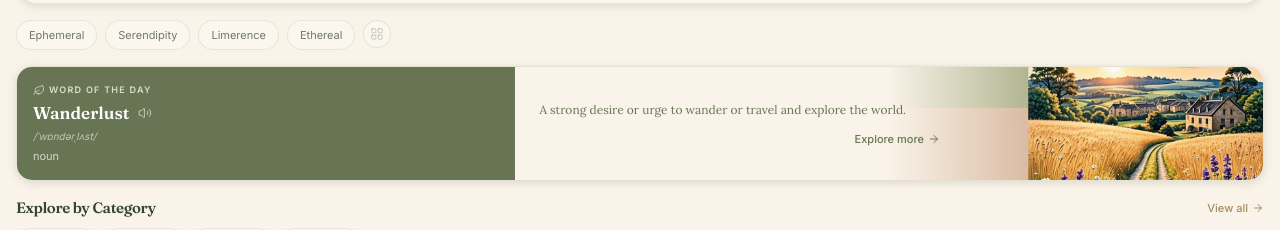
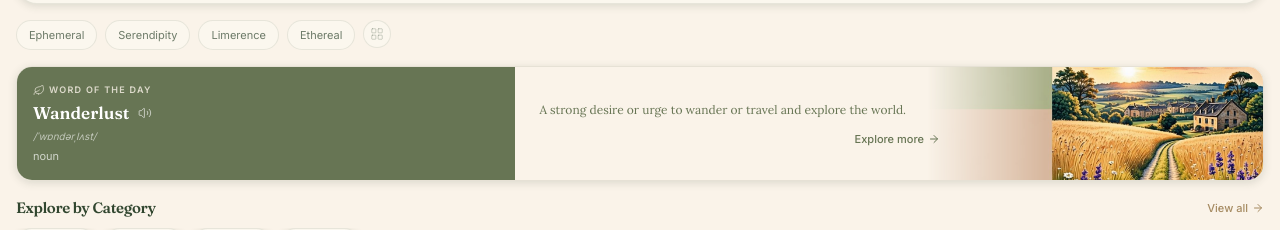
Before and after one commit to Grapsee-Official/lexicon, a Next.js app: page / in a window 1280 px wide. Shown: the part 326-556 px from the top of the page. Built offline with nearby package versions, Linux system fonts and the light colour scheme.

Commit message:
695fcecc-3e7d-4c3d-998c-d1d710df27f3

```diff
--- a/src/components/lexora/word-of-the-day-card.tsx
+++ b/src/components/lexora/word-of-the-day-card.tsx
@@ -11,15 +11,15 @@ import type { WordEntry } from "@/lib/lexora-data";
  *
  * STRICT 2-COLUMN SPLIT:
  *   LEFT (40%):  solid bg-[#677554], white/cream text (word info)
- *   RIGHT (60%): solid bg-[#FAF3E9], text-[#677554] (definition + Explore more)
+ *   RIGHT (60%): solid bg-[#FAF3E9], text-[#677554] (full definition + Explore more)
  *
- * Right panel internal layout:
- *   - relative overflow-hidden container
- *   - Text wrapper: w-[60%] relative z-10 flex flex-col justify-center h-full px-6
- *     (holds BOTH paragraph + Explore more, sits on solid #FAF3E9)
- *   - Image: absolute top-0 right-0 w-[50%] h-full z-0, object-cover
- *   - Image mask: linear-gradient(to right, transparent 0%, black 40%)
- *     (only LEFT edge fades; top/bottom/right stay flush)
+ * Right panel:
+ *   - Card container: overflow-hidden rounded-2xl
+ *   - Image container: absolute top-0 right-0 h-full w-[45%] z-0
+ *   - Image: h-full w-full object-cover object-right (fills full height, no checkered bg)
+ *   - Image mask: linear-gradient(to right, transparent 0%, black 35%) — left edge only
+ *   - Text container: relative z-10 w-[60%] flex flex-col justify-center h-full p-6
+ *   - Definition: NO line-clamp, full text renders
  */
 export function WordOfTheDayCard({
   word,
@@ -76,15 +76,48 @@ export function WordOfTheDayCard({
       </div>
 
       {/* ============================================================
-          RIGHT PANEL (60%) — relative overflow-hidden.
-          Text wrapper (z-10) on solid #FAF3E9.
-          Image (z-0) absolute top-0 right-0 w-[50%] h-full, masked.
+          RIGHT PANEL (60%) — relative overflow-hidden bg-[#FAF3E9].
+          Image fills full height (object-cover object-right).
+          Text container z-10 on left 60%, over the faded image edge.
           ============================================================ */}
       <div className="relative overflow-hidden bg-[#FAF3E9]">
-        {/* Text wrapper — sits on solid #FAF3E9, never over image.
-            w-[60%] keeps it clear of the image's w-[50%] on the right. */}
-        <div className="relative z-10 flex h-full w-[60%] flex-col justify-center gap-3 px-6">
-          <p className="line-clamp-3 font-long text-[12px] leading-relaxed text-[#677554]">
+        {/* Image container — absolute top-0 right-0 h-full w-[45%] z-0.
+            object-cover object-right stretches image top-to-bottom
+            without exposing transparent checkered backgrounds. */}
+        <div className="absolute right-0 top-0 z-0 h-full w-[45%]">
+          <img
+            src="/illustrations/wotd-bg-light.png"
+            alt=""
+            aria-hidden
+            className="h-full w-full object-cover object-right dark:hidden"
+            style={{
+              // Soft mask fade on LEFT edge only — blends into #FAF3E9.
+              // Top/bottom/right stay crisp against card borders.
+              WebkitMaskImage:
+                "linear-gradient(to right, transparent 0%, black 35%)",
+              maskImage:
+                "linear-gradient(to right, transparent 0%, black 35%)",
+            }}
+          />
+          <img
+            src="/illustrations/wotd-bg-dark.png"
+            alt=""
+            aria-hidden
+            className="hidden h-full w-full object-cover object-right dark:block"
+            style={{
+              WebkitMaskImage:
+                "linear-gradient(to right, transparent 0%, black 35%)",
+              maskImage:
+                "linear-gradient(to right, transparent 0%, black 35%)",
+            }}
+          />
+        </div>
+
+        {/* Text container — relative z-10 w-[60%] flex flex-col justify-center h-full p-6.
+            Sits over the faded left region of the image. */}
+        <div className="relative z-10 flex h-full w-[60%] flex-col justify-center gap-3 p-6">
+          {/* NO line-clamp — full definition renders without truncation */}
+          <p className="font-long text-[12px] leading-relaxed text-[#677554]">
             {word.definitions[0]}
           </p>
           <span className="inline-flex items-center gap-1 self-end font-body text-[11px] font-medium text-[#677554]">
@@ -92,35 +125,6 @@ export function WordOfTheDayCard({
             <ArrowRight className="h-3 w-3" strokeWidth={2} />
           </span>
         </div>
-
-        {/* Decorative image — absolute top-0 right-0, w-[50%] h-full.
-            object-cover so it fills top-to-bottom with no harsh cuts.
-            Mask: only LEFT edge fades into #FAF3E9. Top/bottom/right flush. */}
-        <img
-          src="/illustrations/wotd-bg-light.png"
-          alt=""
-          aria-hidden
-          className="pointer-events-none absolute right-0 top-0 z-0 h-full w-[50%] object-cover dark:hidden"
-          style={{
-            // Only the LEFT edge fades. Top/bottom/right stay crisp.
-            WebkitMaskImage:
-              "linear-gradient(to right, transparent 0%, black 40%)",
-            maskImage:
-              "linear-gradient(to right, transparent 0%, black 40%)",
-          }}
-        />
-        <img
-          src="/illustrations/wotd-bg-dark.png"
-          alt=""
-          aria-hidden
-          className="pointer-events-none absolute right-0 top-0 z-0 hidden h-full w-[50%] object-cover dark:block"
-          style={{
-            WebkitMaskImage:
-              "linear-gradient(to right, transparent 0%, black 40%)",
-            maskImage:
-              "linear-gradient(to right, transparent 0%, black 40%)",
-          }}
-        />
       </div>
     </article>
   );
```
Also changed, not shown: upload/MY-wotd-v3.png (added), 1 other file (tests, documents, lock files or other folders).
